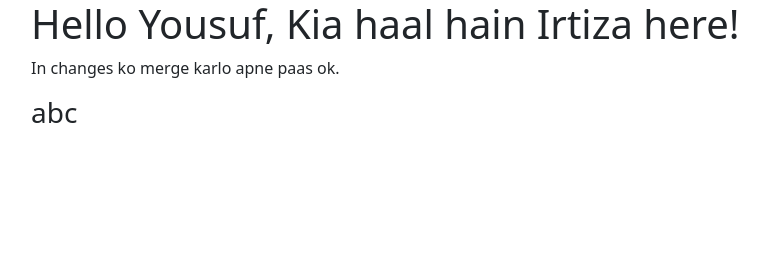
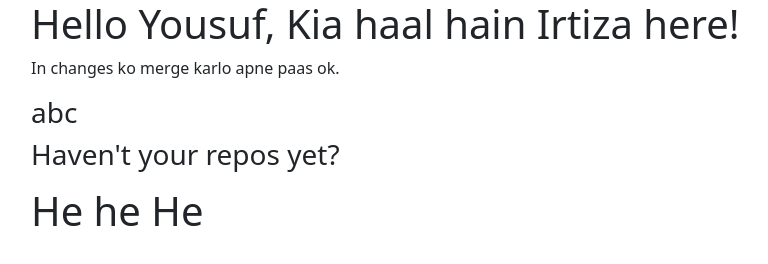
Before and after one commit to Yousuf57/Psd-to-Html, a plain HTML site: page Homepage/index.html in a window 1280 px wide. Shown: the whole page, without its empty margins (51-819 px from the left). Drawn offline with Linux system fonts and the light colour scheme.

Commit message:
Add new message in index.html file
Please check this message and reply me, ok

```diff
--- a/Homepage/index.html
+++ b/Homepage/index.html
@@ -12,6 +12,8 @@
         <h1>Hello Yousuf, Kia haal hain Irtiza here!</h1>
         <p>In changes ko merge karlo apne paas ok.</p>
         <h3>abc<h3>
+            <p>Haven't your repos yet?</p>
+            <h1>He he He</p>
     </div>
 </body>
 </html>
```
